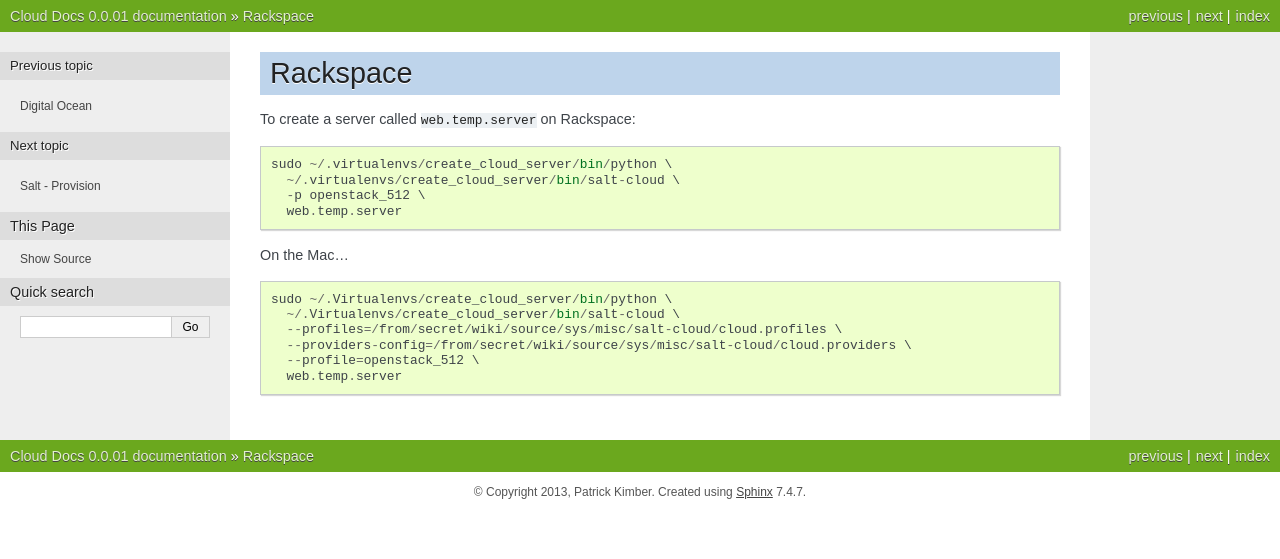
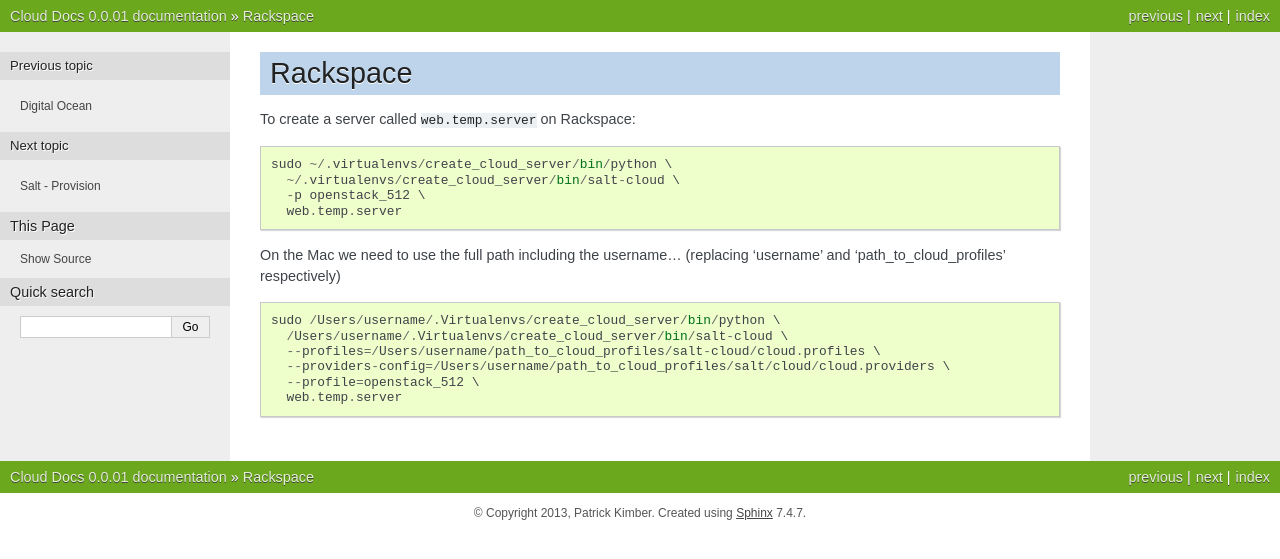
Before and after one commit to pkimber/old-docs-migrated-to-gitlab, a Sphinx documentation site: the page built from source/salt-cloud-rackspace.rst, in a window 1280 px wide. Shown: the top 559 px of the page. Built offline with Sphinx 7.4.7, drawn with Linux system fonts in a browser that asks for light colours.

Commit message:
Add 'mac' specific command line format (using full path)

```diff
--- a/source/salt-cloud-rackspace.rst
+++ b/source/salt-cloud-rackspace.rst
@@ -10,13 +10,14 @@
     -p openstack_512 \
     web.temp.server
 
-On the Mac...
+On the Mac we need to use the full path including the username...
+(replacing 'username' and 'path_to_cloud_profiles' respectively)
 
 ::
 
-  sudo ~/.Virtualenvs/create_cloud_server/bin/python \
-    ~/.Virtualenvs/create_cloud_server/bin/salt-cloud \
-    --profiles=/from/secret/wiki/source/sys/misc/salt-cloud/cloud.profiles \
-    --providers-config=/from/secret/wiki/source/sys/misc/salt-cloud/cloud.providers \
+  sudo /Users/username/.Virtualenvs/create_cloud_server/bin/python \
+    /Users/username/.Virtualenvs/create_cloud_server/bin/salt-cloud \
+    --profiles=/Users/username/path_to_cloud_profiles/salt-cloud/cloud.profiles \
+    --providers-config=/Users/username/path_to_cloud_profiles/salt/cloud/cloud.providers \
     --profile=openstack_512 \
     web.temp.server
```
